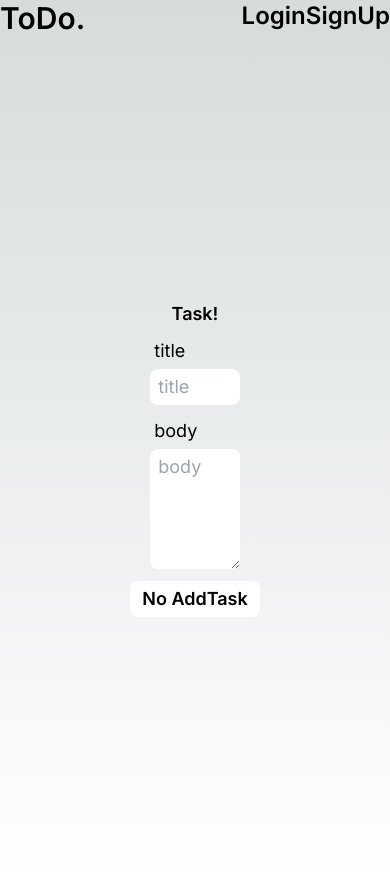
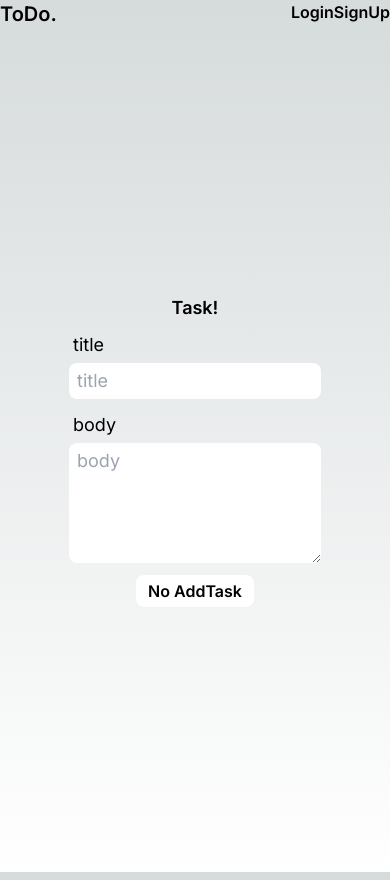
Before and after one commit to yashdarbar/PlanPal, a Next.js app: page /addTask in a window 390 px wide. Built offline with nearby package versions, Linux system fonts and the light colour scheme; no server answers.

Commit message:
making it response

```diff
--- a/Components/navbar.jsx
+++ b/Components/navbar.jsx
@@ -22,11 +22,11 @@ const Navbar = () => {
         <div className="min-h-full w-full">
             <div>
                 <nav className="flex justify-between mx-4 my-2 font-semibold">
-                    <div className="text-3xl ml-10 my-3">
+                    <div className="text-xl sm:text-2xl md:text-3xl sm:ml-10 my-3">
                         <Link href={"/"}>ToDo.</Link>
                     </div>
                     {!user && (
-                        <div className="flex my-3 mx-8 text-2xl">
+                        <div className="flex my-3 md:mx-8 text-md sm:text-2xl md:text-3xl">
                             <div className="mx-3">
                                 <Link href={"/login"}>Login</Link>
                             </div>
@@ -37,20 +37,18 @@ const Navbar = () => {
                     )}
 
                     {user && (
-                        <div className="flex my-3 mx-8 text-2xl">
+                        <div className="flex my-3 md:mx-8 text-md sm:text-2xl md:text-3xl">
                             <div className="mx-3">
-                                        <Link href={"/showTask"}>
-                                            Show Task
-                                        </Link>
+                                <Link href={"/showTask"}>Show Task</Link>
                             </div>
                             <div className="mx-3">
-                                        <Link href={"/addTask"}>Add Task</Link>
+                                <Link href={"/addTask"}>Add Task</Link>
                             </div>
                         </div>
                     )}
 
                     {user && (
-                        <div className="flex my-3 mx-8 text-2xl">
+                        <div className="flex my-3 md:mx-8 text-md sm:text-2xl md:text-3xl">
                             {/* <div className="mx-3">
                                 <button>
                                     <Link onClick={"/showTask"}>Show Task</Link>
--- a/app/addTask/page.jsx
+++ b/app/addTask/page.jsx
@@ -35,7 +35,7 @@ const addTask = () => {
             <div className="flex flex-col justify-center items-center min-h-screen text-lg ">
                 <h1 className="font-semibold">Task!</h1>
                 <hr />
-                <div className="flex flex-col w-1/4">
+                <div className="flex flex-col w-2/3 sm:w-3/5 md:w-2/6">
                     <label htmlFor="title" className="pl-2 mt-2">
                         title
                     </label>
@@ -67,7 +67,7 @@ const addTask = () => {
                 <button
                     type="submit"
                     onClick={onAddTask}
-                    className="mt-2 px-3 py-1 bg-white rounded-lg text-black font-semibold"
+                    className="mt-2 px-3 py-1 bg-white text-base sm:text-lg rounded-lg text-black font-semibold"
                 >
                     {disable ? "No AddTask" : "AddTask"}
                 </button>
--- a/app/showTask/Tassk.jsx
+++ b/app/showTask/Tassk.jsx
@@ -35,8 +35,8 @@ const Tassk = ({task, key}) => {
     //   </div>
     // </div>
     <div>
-      <div key={key} className=' bg-white flex flex-col mb-2 border-4 border-gray rounded-xl py-3 px-2 w-96'>
-        <h1 className='font-bold text-xl'>{task.title}eheh</h1>
+      <div key={key} className=' bg-white flex flex-col mb-2 border-4 border-gray rounded-xl py-3 px-2 w-80 sm:w-96'>
+        <h1 className='font-bold text-xl'>{task.title}</h1>
         <p className='text-lg '>{task.body}</p>
         <button className='bg-black w-fit text-white px-2 py-1 rounded-lg mt-2 m-auto' onClick={()=>{onDeleteTask(task._id)}}>Delete</button>
       </div>
--- a/app/showTask/page.jsx
+++ b/app/showTask/page.jsx
@@ -31,7 +31,7 @@ const showTask = () => {
 
     return (
         <div className="mt-10">
-            <h1 className="text-center text-3xl font-semibold">Tasks</h1>
+            <h1 className="text-center text-2xl sm:text-3xl font-semibold">Tasks</h1>
             <div className="flex flex-col mx-auto text-center w-fit  bg-black text-black mt-8">
                 {tasks.map((task) => (
                     <Tassk task={task} key={task.id}></Tassk>
```
